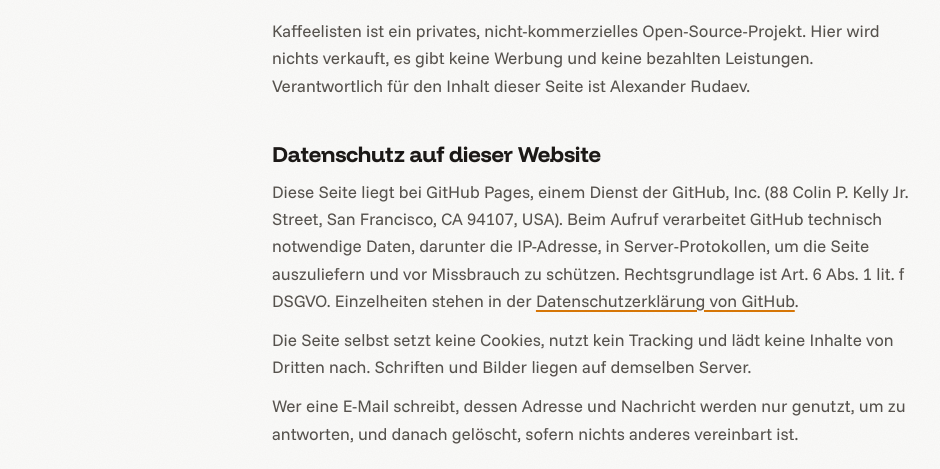
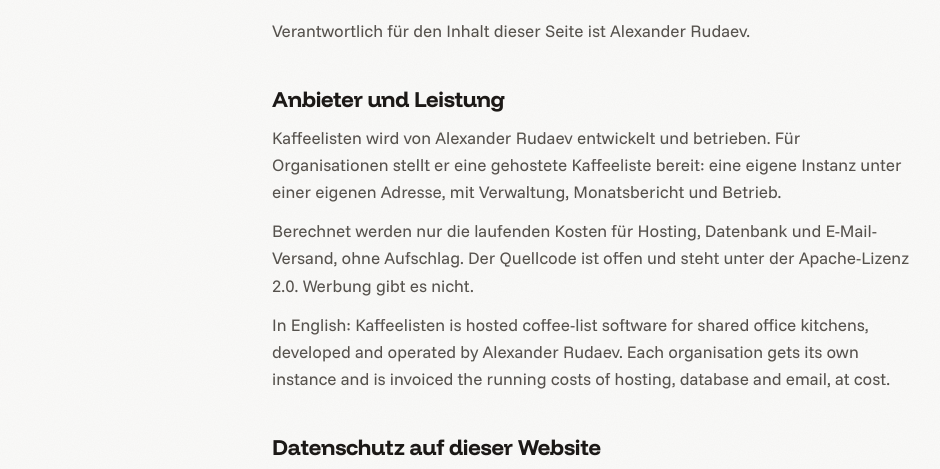
Before and after one commit to kaffeelisten/kaffeelisten.github.io, a plain HTML site: page impressum.html in a window 1280 px wide. Shown: the part 330-799 px from the top of the page, without its empty margins (48-988 px from the left). Drawn offline with Linux system fonts and the light colour scheme.

Commit message:
fix: say who operates the service and what it costs

```diff
--- a/impressum.html
+++ b/impressum.html
@@ -41,7 +41,12 @@
       E-Mail: <a href="mailto:alex.rudaev@outlook.com">alex.rudaev@outlook.com</a>
     </address>
 
-    <p style="margin-top:20px">Kaffeelisten ist ein privates, nicht-kommerzielles Open-Source-Projekt. Hier wird nichts verkauft, es gibt keine Werbung und keine bezahlten Leistungen. Verantwortlich für den Inhalt dieser Seite ist Alexander Rudaev.</p>
+    <p style="margin-top:20px">Verantwortlich für den Inhalt dieser Seite ist Alexander Rudaev.</p>
+
+    <h2>Anbieter und Leistung</h2>
+    <p>Kaffeelisten wird von Alexander Rudaev entwickelt und betrieben. Für Organisationen stellt er eine gehostete Kaffeeliste bereit: eine eigene Instanz unter einer eigenen Adresse, mit Verwaltung, Monatsbericht und Betrieb.</p>
+    <p>Berechnet werden nur die laufenden Kosten für Hosting, Datenbank und E-Mail-Versand, ohne Aufschlag. Der Quellcode ist offen und steht unter der Apache-Lizenz 2.0. Werbung gibt es nicht.</p>
+    <p lang="en">In English: Kaffeelisten is hosted coffee-list software for shared office kitchens, developed and operated by Alexander Rudaev. Each organisation gets its own instance and is invoiced the running costs of hosting, database and email, at cost.</p>
 
     <h2>Datenschutz auf dieser Website</h2>
     <p>Diese Seite liegt bei GitHub Pages, einem Dienst der GitHub, Inc. (88 Colin P. Kelly Jr. Street, San Francisco, CA 94107, USA). Beim Aufruf verarbeitet GitHub technisch notwendige Daten, darunter die IP-Adresse, in Server-Protokollen, um die Seite auszuliefern und vor Missbrauch zu schützen. Rechtsgrundlage ist Art. 6 Abs. 1 lit. f DSGVO. Einzelheiten stehen in der <a href="https://docs.github.com/de/site-policy/privacy-policies/github-general-privacy-statement">Datenschutzerklärung von GitHub</a>.</p>
```
